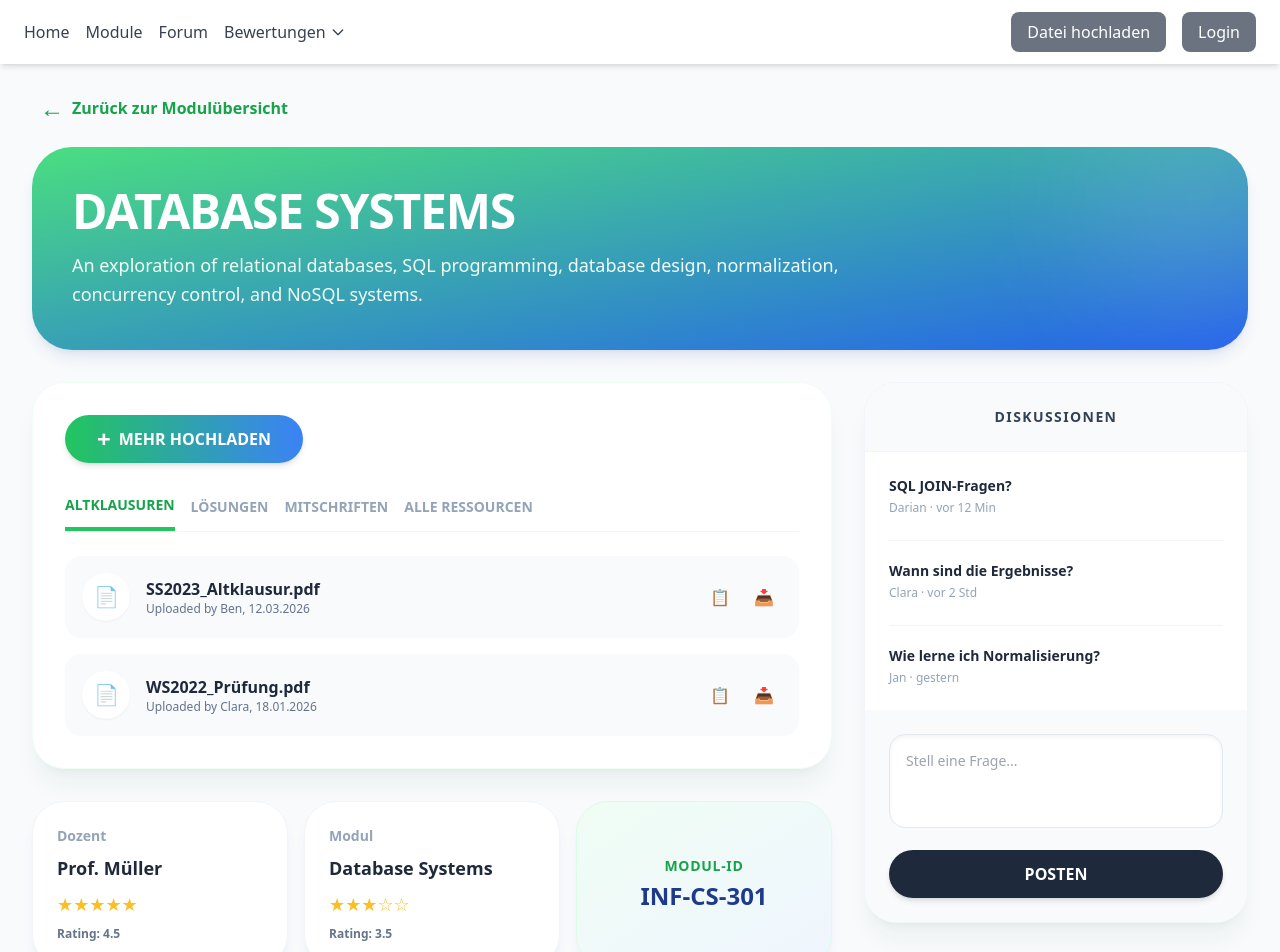
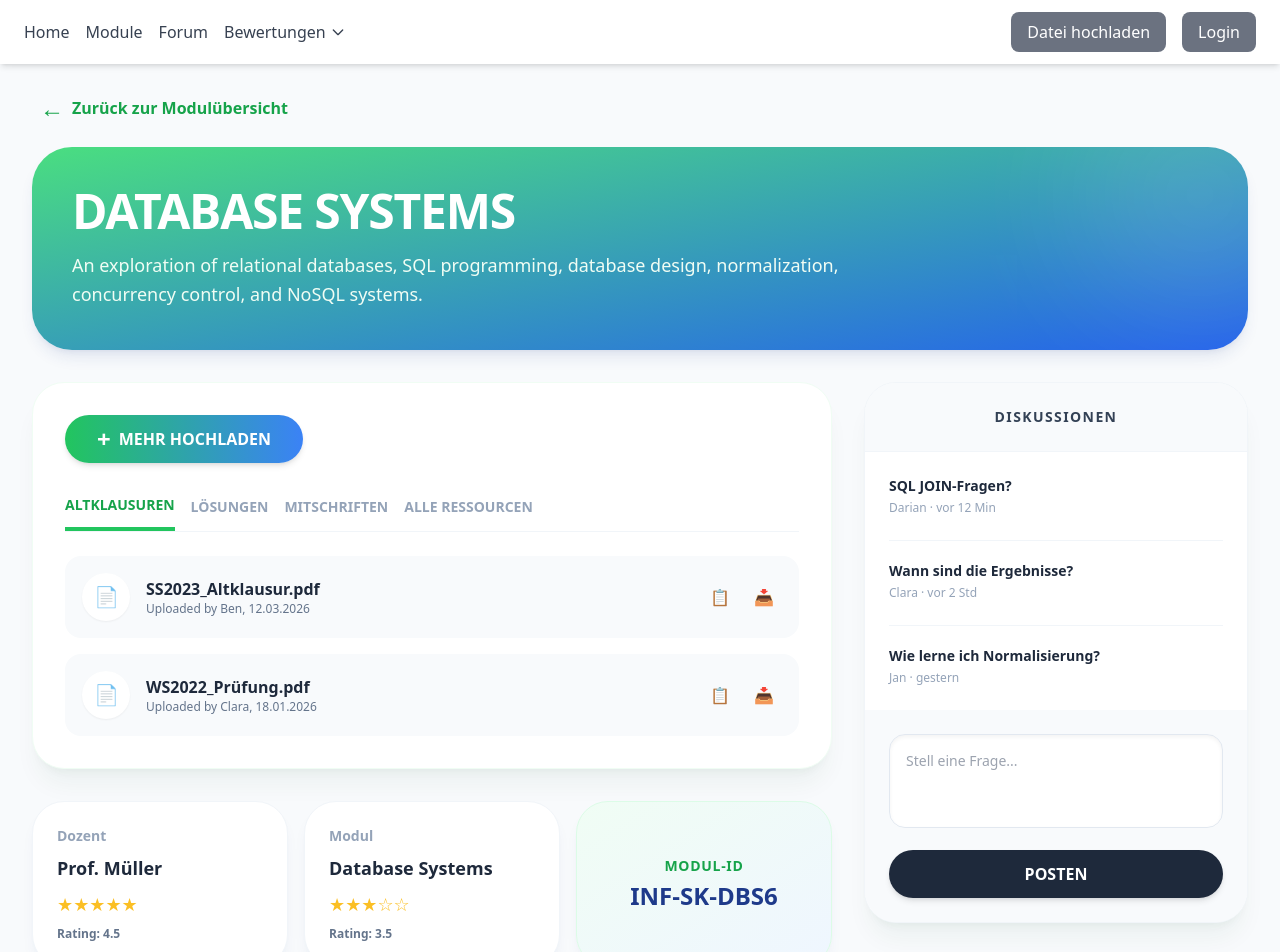
Before and after one commit to AlexandrCaramalac/campus_files, a Nuxt app in the folder fruits/: page /module/1 in a window 1280 px wide. Shown: the top 952 px of the page. Built offline with nearby package versions, Linux system fonts and the light colour scheme; no server answers.

Commit message:
Login gefixt

```diff
--- a/fruits/app/pages/module/[id].vue
+++ b/fruits/app/pages/module/[id].vue
@@ -10,7 +10,7 @@ const tabs = ['Altklausuren', 'Lösungen', 'Mitschriften', 'Alle Ressourcen']
 
 // Beispiel-Daten
 const modulDaten = ref({
-  id: 'INF-CS-301',
+  id: 'INF-SK-DBS6',
   name: 'Database Systems',
   dozent: 'Prof. Müller',
   beschreibung: 'An exploration of relational databases, SQL programming, database design, normalization, concurrency control, and NoSQL systems.',
--- a/fruits/nuxt.config.ts
+++ b/fruits/nuxt.config.ts
@@ -6,5 +6,7 @@ export default defineNuxtConfig({
   modules: ['@nuxtjs/tailwindcss', '@nuxtjs/supabase'],
   supabase: {
     redirect: false,
+    url: process.env.VITE_SUPABASE_URL,
+    key: process.env.VITE_SUPABASE_ANON_KEY,
   }
 })
```
Also changed, not shown: fruits/app/clients/supabase.js (line endings or trailing spaces).
